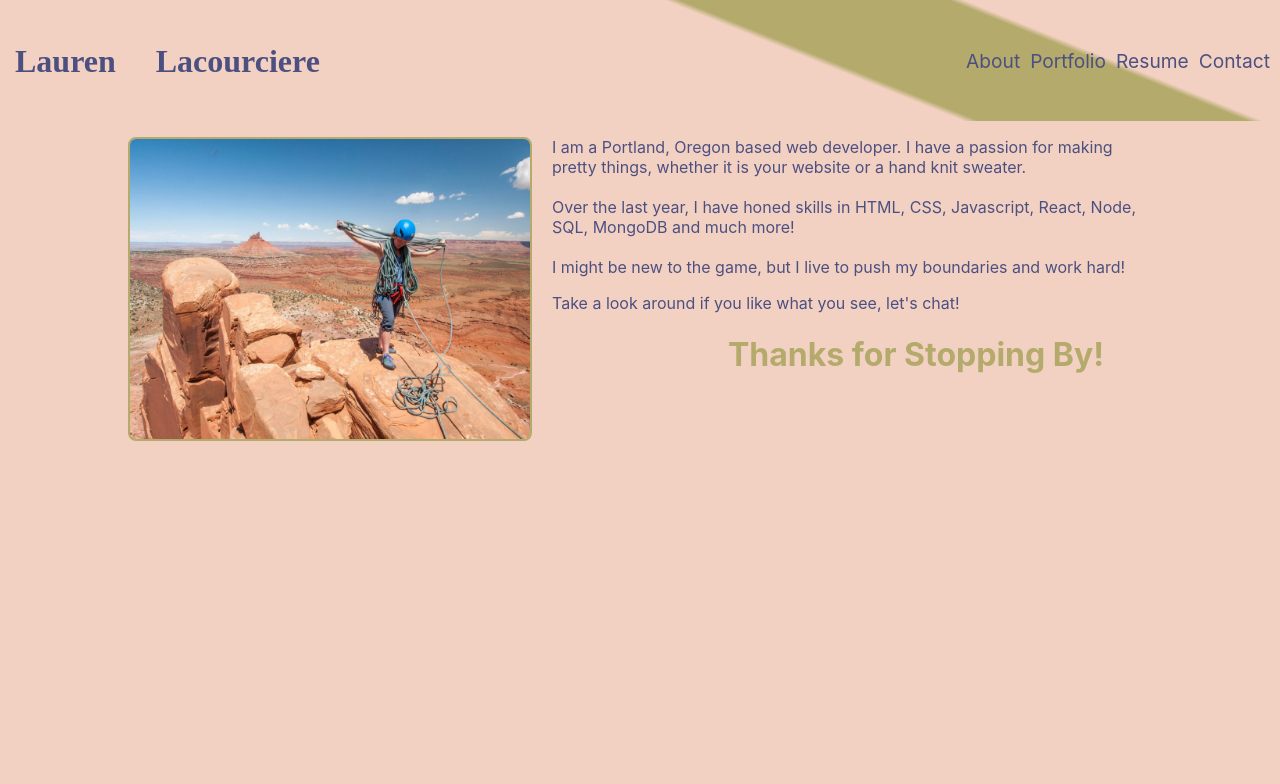
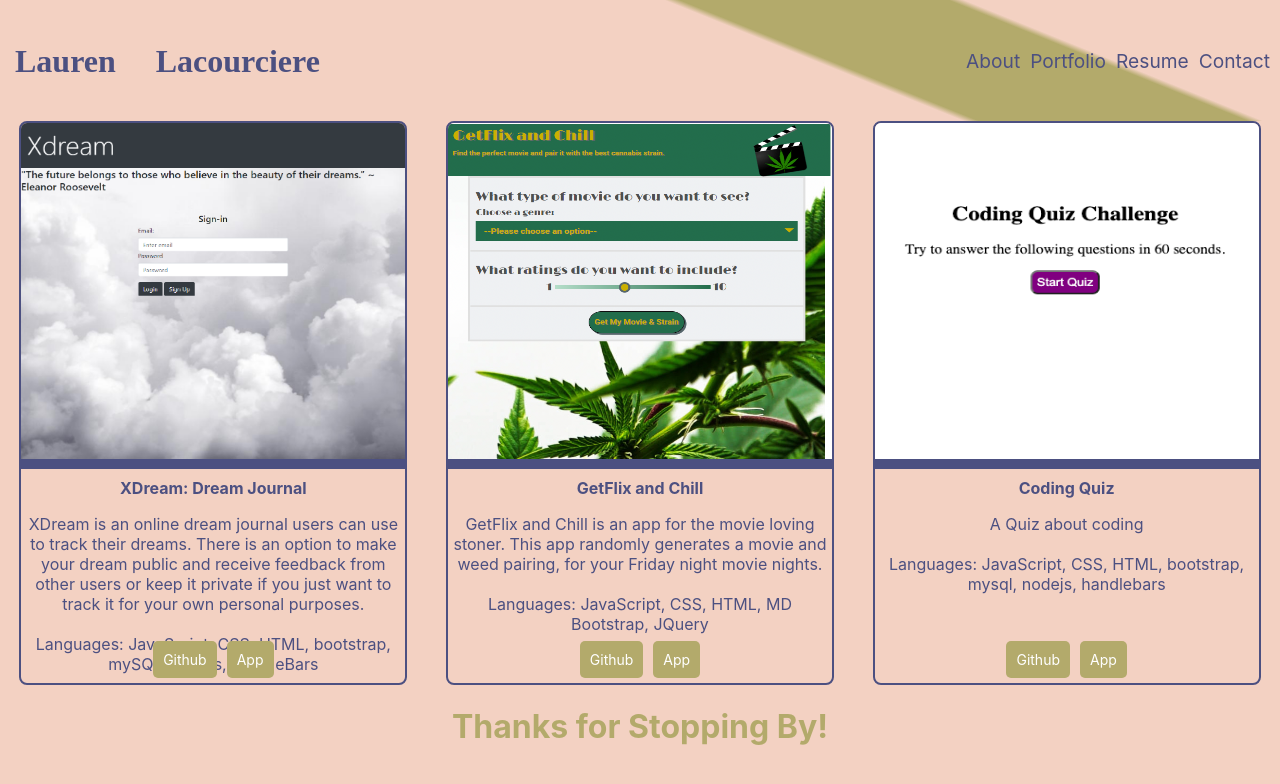
Before and after one commit to llacourciere/portfolio, a React (Create React App) app: page / in a window 1280 px wide. Shown: the top 784 px of the page. Built offline with nearby package versions, Linux system fonts and the light colour scheme.

Commit message:
updated project page

```diff
--- a/src/components/portfolio/Portfolio.jsx
+++ b/src/components/portfolio/Portfolio.jsx
@@ -1,6 +1,10 @@
 import './portfolio.css';
 import Card from 'react-bootstrap/Card';
 import Button from 'react-bootstrap/Button';
+
+import img1 from './images/coding-quiz.png';
+import img2 from './images/xdream.png';
+import img3 from './images/getflix.png';
 
 const Portfolio = () => {
 
@@ -11,46 +15,43 @@ const Portfolio = () => {
             link: 'https://www.producthunt.com/posts/project-1',
             repo: 'https://github.com/llacourciere/Xdream',
             languages: 'JavaScript, CSS, HTML, bootstrap, mySQL, nodejs, HandleBars',
-
+            img: `${img2}`
         },
         {
             title: 'GetFlix and Chill',
             description: 'GetFlix and Chill is an app for the movie loving stoner. This app randomly generates a movie and weed pairing, for your Friday night movie nights.',
             link: 'https://apatheticjedi.github.io/get-flix-and-chill/',
             repo: 'https://github.com/apatheticjedi/get-flix-and-chill',
-            languages: 'JavaScript, CSS, HTML, MD Bootstrap, JQuery'
+            languages: 'JavaScript, CSS, HTML, MD Bootstrap, JQuery',
+            img: `${img3}`
         },
         {
-            title: 'XDream: Dream Journal',
-            description: 'XDream is an online dream journal users can use to track their dreams. There is an option to make your dream public and receive feedback from other users or keep it private if you just want to track it for your own personal purposes.',
+            title: 'Coding Quiz',
+            description: 'A Quiz about coding',
             link: 'https://www.producthunt.com/posts/project-1',
             repo: 'https://github.com/llacourciere/Xdream',
-            languages: 'JavaScript, CSS, HTML, bootstrap, mysql, nodejs, handlebars'
+            languages: 'JavaScript, CSS, HTML, bootstrap, mysql, nodejs, handlebars',
+            img: `${img1}`
         },
-        {
-            title: 'XDream: Dream Journal',
-            description: 'XDream is an online dream journal users can use to track their dreams. There is an option to make your dream public and receive feedback from other users or keep it private if you just want to track it for your own personal purposes.',
-            link: 'https://www.producthunt.com/posts/project-1',
-            repo: 'https://github.com/llacourciere/Xdream',
-            languages: 'JavaScript, CSS, HTML, bootstrap, mysql, nodejs, handlebars'
-        }
 
     ]
 
     return (
         <div className='portfolio-main'>
-            <div className='card-container'>
-                <div className='justify-content-evenly'>
+            <div className='card-container '>
+                <div className='cardbox '>
                     {projects.map((project, i) => (
-                    <Card style={{ width: '18rem' }}>
-                    <Card.Img variant="top"/>
+                    <Card className='sm-12 md-3 '>
+                    <Card.Img className="project-image" variant="top" src={project.img}/>
                     <Card.Body>
                       <Card.Title>{project.title}</Card.Title>
                       <Card.Text>
-                        {project.description},
-                        {project.languages}
+                       {project.description}
+                       <br></br>
+                       <br></br>
+                       Languages: {project.languages}
                       </Card.Text>
-                      <div className='md-3'>
+                      <div className='md-12'>
                       <Button className='repo-button' href={project.repo}>Github</Button>
                       <Button className='app-button' href={project.link}>App</Button>
                       </div>
--- a/src/components/portfolio/portfolio.css
+++ b/src/components/portfolio/portfolio.css
@@ -1,3 +1,6 @@
+/* .card * {
+    border: 2px dotted red
+} */
 .repo-button, .app-button {
     background-color: #b3aa6b;
     text-decoration: none ;
@@ -7,3 +10,58 @@
     font-size: 14px;
 
 }
+
+.project-image {
+    width: 100%;
+    height: 42vh;
+    justify-content: center;
+    border-bottom: 10px solid #4C5081;
+    margin-bottom: 5px;
+}
+
+.cardbox {
+    display: flex;
+    justify-content: space-around;
+    flex-wrap: wrap;
+}
+.card {
+    width: 30%;
+    height: 560px;
+    overflow: hidden;
+    position: relative;
+    border: 2px solid #4C5081;
+    border-radius: 8px;
+
+}
+.card-title {
+    text-align: center;
+    size: 20px;
+    font-weight: bolder;
+    color:#4C5081
+}
+.card-text {
+    color:#4C5081;
+    margin-bottom: 25px;
+    display: flex;
+    text-align: center;
+}
+.card .md-12 {
+    display: flex;
+    justify-content: center;
+    position: absolute;
+    bottom: 0;
+    width: 100%;
+
+}
+.md-12 a {
+    margin: 5px;
+
+}
+
+@media (max-width: 780px) {
+    .card {
+        width: 75%;
+        justify-content: center;
+        margin-bottom: 15px;
+    }
+}
--- a/src/components/portfolioContainer.js
+++ b/src/components/portfolioContainer.js
@@ -6,7 +6,7 @@ import Portfolio from './portfolio';
 //import Resume from './resume';
 
 export default function PortfolioContainer() {
-  const [currentPage, setCurrentPage] = useState('About');
+  const [currentPage, setCurrentPage] = useState('Portfolio');
 
   const renderPage = () => {
     if (currentPage === 'About') {
```
Also changed, not shown: 2 other files (tests, documents, lock files or other folders).
